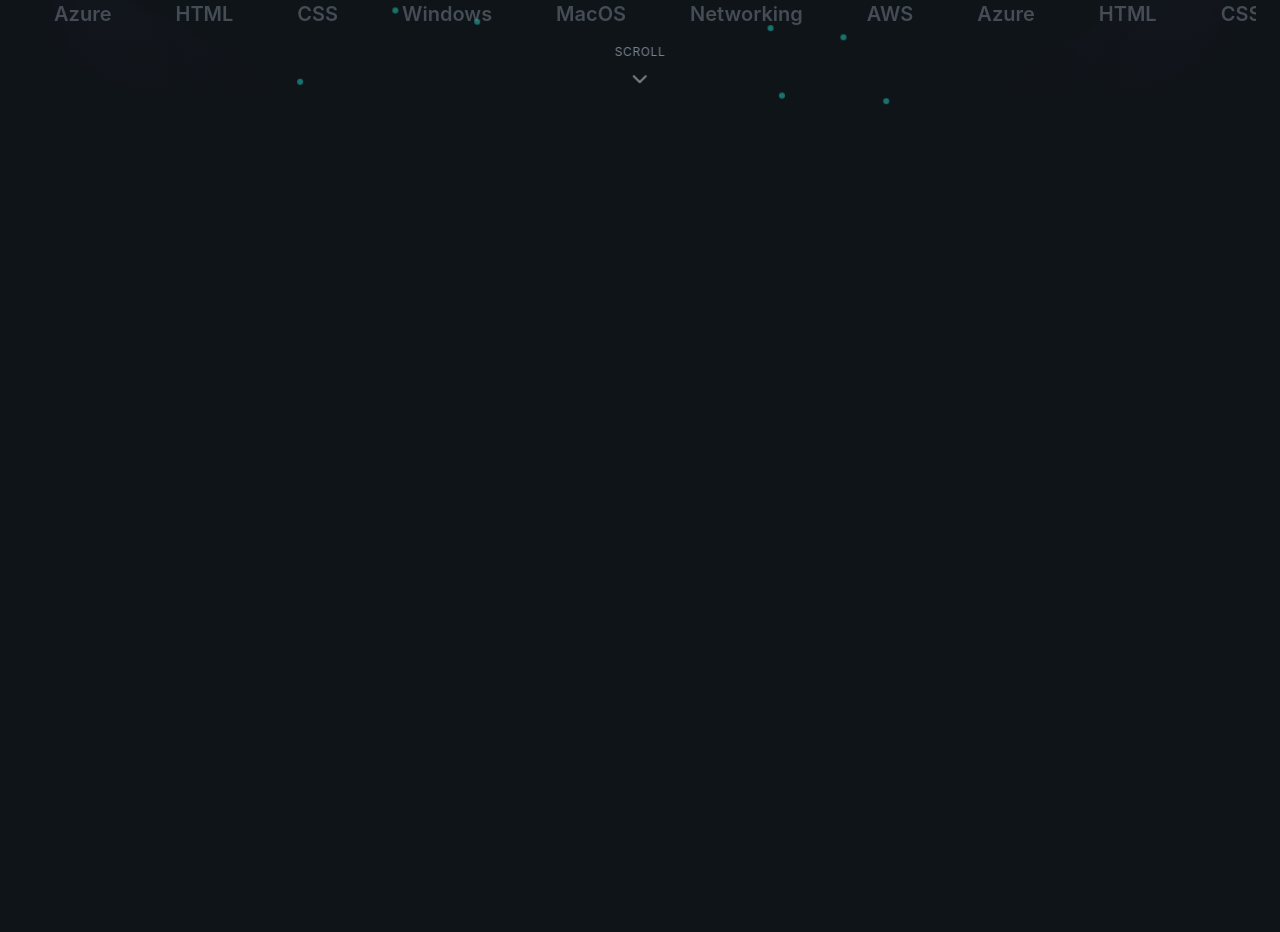
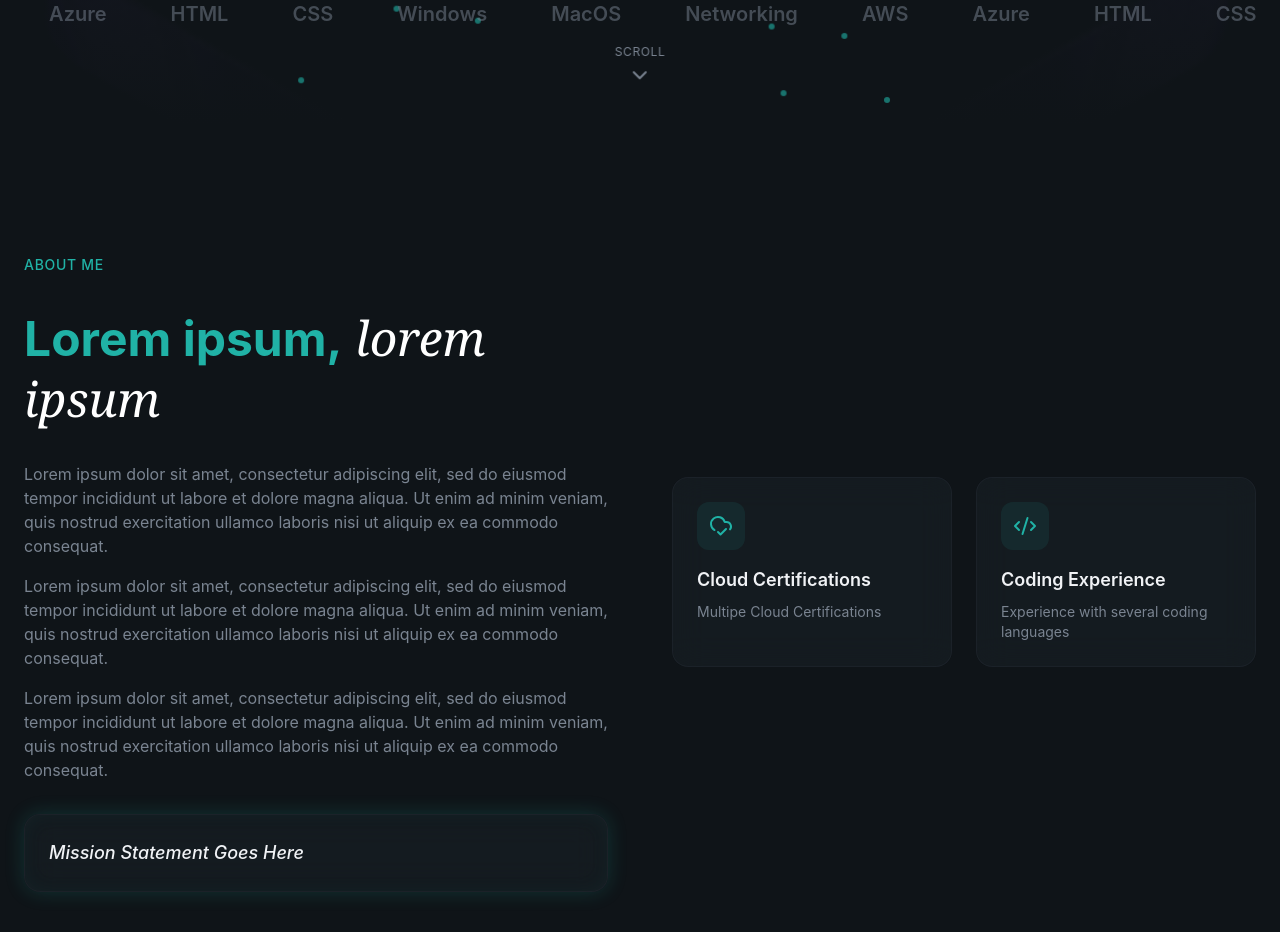
Before and after one commit to Colby-Patterson2/dev-portfolio, a React (Vite) app: page / in a window 1280 px wide. Shown: the part 820-1752 px from the top of the page. Before the commit the page ends 944 px from the top, so only its background shows below. Built offline with nearby package versions, Linux system fonts and the light colour scheme.

Commit message:
About section added

```diff
--- a/src/layout/Navbar.jsx
+++ b/src/layout/Navbar.jsx
@@ -52,10 +52,10 @@
             <div className="md:hidden glass-strong animate-fade-in">
                 <div className=" container mx-auto px-6 py-6 flex flex-col gap-4">
                     {navLinks.map((link, index) => (
-                            <a href={link.href} key={index} className="text-lg text-muted-foreground hover:text-foreground py-2">{link.label}</a>
+                            <a href={link.href} key={index} onClick={() => setIsMobileMenuOpen(false)} className="text-lg text-muted-foreground hover:text-foreground py-2">{link.label}</a>
                     ))}
 
-                    <Button >Contact Me</Button>
+                    <Button onClick={() => setIsMobileMenuOpen(false)}>Contact Me</Button>
                 </div>
             </div>)}
         </header>
--- a/src/sections/About.jsx
+++ b/src/sections/About.jsx
@@ -1,3 +1,65 @@
+import { CloudCheck, CodeXml } from "lucide-react";
+
+const highlights = [
+    {
+        icon: CloudCheck,
+        title: "Cloud Certifications",
+        description: "Multipe Cloud Certifications",
+    },
+    {
+        icon: CodeXml,
+        title: "Coding Experience",
+        description: "Experience with several coding languages",
+    },
+]
+
 export const About = () => {
-    return <section></section>;
-}
+    return (
+    <section id="about" className="py-32 relative overflow-hidden">
+        <div className="container mx-auto px-6 relative z-10">
+            <div className="grid lg:grid-cols-2 gap-16 items-center">
+                <div className="space-y-8">
+                    <div className="animate-fade-in">
+                        <span className="text-secondary-foreground text-sm font-medium tracking-wider uppercase">About Me</span>
+                    </div>
+
+                    <h2 className="text-4xl md:text-5xl font-bold leading-tight animate-fade-in animation-delay-100 text-secondary-foreground">
+                        Lorem ipsum,
+                        <span className="font-serif italic font-normal text-white"> lorem ipsum</span>
+                    </h2>
+
+                    <div className="space-y-4 text-muted-foreground animate-fade-in animation-delay-200">
+                        <p>
+                            Lorem ipsum dolor sit amet, consectetur adipiscing elit, sed do eiusmod tempor incididunt ut labore et dolore magna aliqua. Ut enim ad minim veniam, quis nostrud exercitation ullamco laboris nisi ut aliquip ex ea commodo consequat.
+                        </p>
+                        <p>
+                            Lorem ipsum dolor sit amet, consectetur adipiscing elit, sed do eiusmod tempor incididunt ut labore et dolore magna aliqua. Ut enim ad minim veniam, quis nostrud exercitation ullamco laboris nisi ut aliquip ex ea commodo consequat.
+                        </p>
+                        <p>
+                            Lorem ipsum dolor sit amet, consectetur adipiscing elit, sed do eiusmod tempor incididunt ut labore et dolore magna aliqua. Ut enim ad minim veniam, quis nostrud exercitation ullamco laboris nisi ut aliquip ex ea commodo consequat.
+                        </p>
+                    </div>
+
+                    <div className="glass rounded-2xl p-6 glow-border animate-fade-in animation-delay-300">
+                        <p className="text-lg font-medium italic text-foreground">
+                            Mission Statement Goes Here
+                        </p>
+                    </div>
+                </div>
+
+                <div className="grid sm:grid-cols-2 gap-6">
+                    {highlights.map((item, idx) => (
+                        <div key={idx} className="glass p-6 rounded-2xl animate-fade-in" style={{animationDelay: `${(idx + 1) * 100}ms`}}>
+                            <div className="w-12 h-12 rounded-xl bg-primary/10 flex items-center justify-center mb-4 hover:bg-primary/20">
+                                <item.icon className="w-6 h-6 text-primary"/>
+                            </div>
+                            <h3 className="text-lg font-semibold mb-2">{item.title}</h3>
+                            <p className="text-sm text-muted-foreground">{item.description}</p>
+                        </div>
+                    ))}
+                </div>
+            </div>
+        </div>
+    </section>
+    );
+};
```
